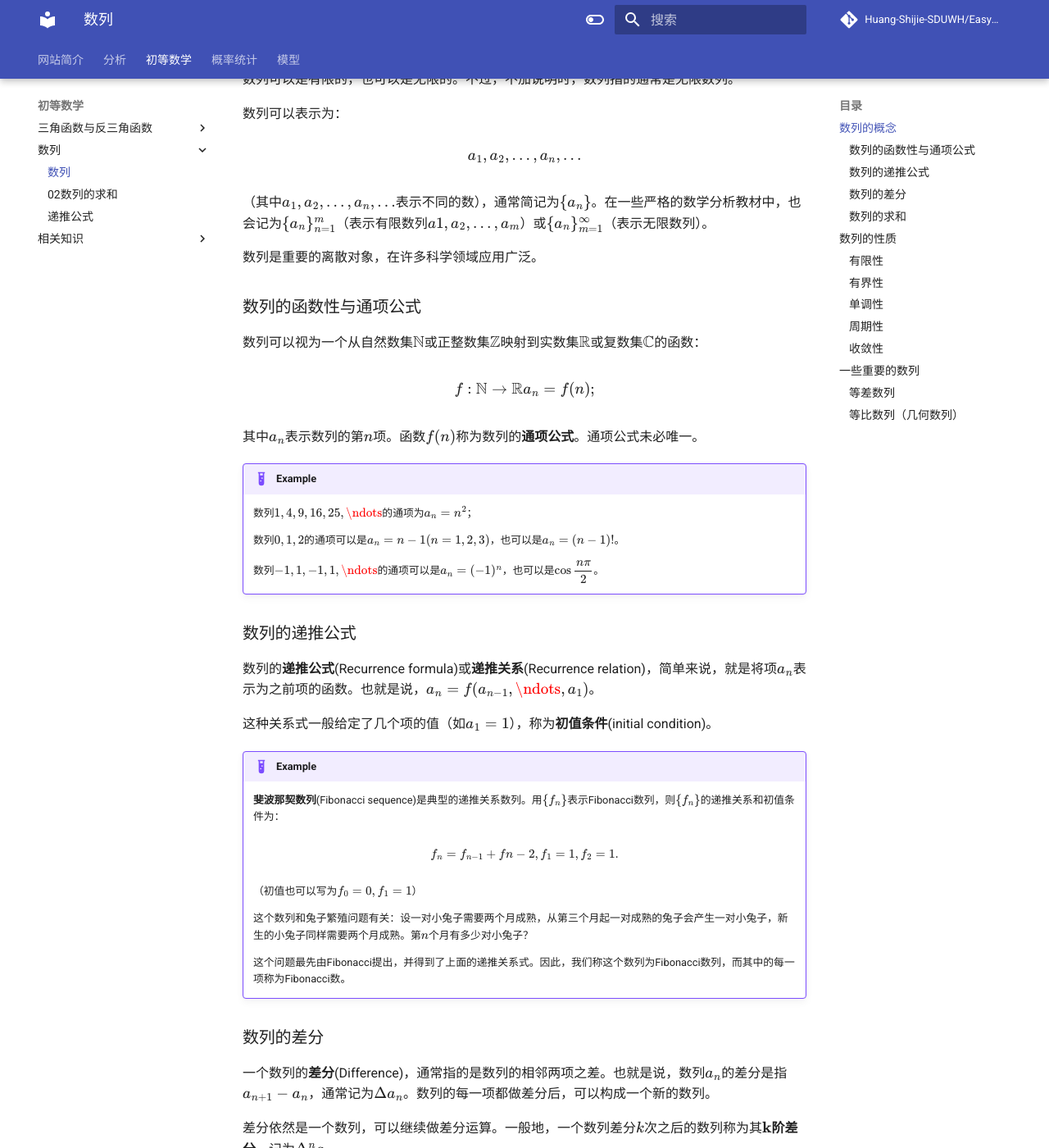
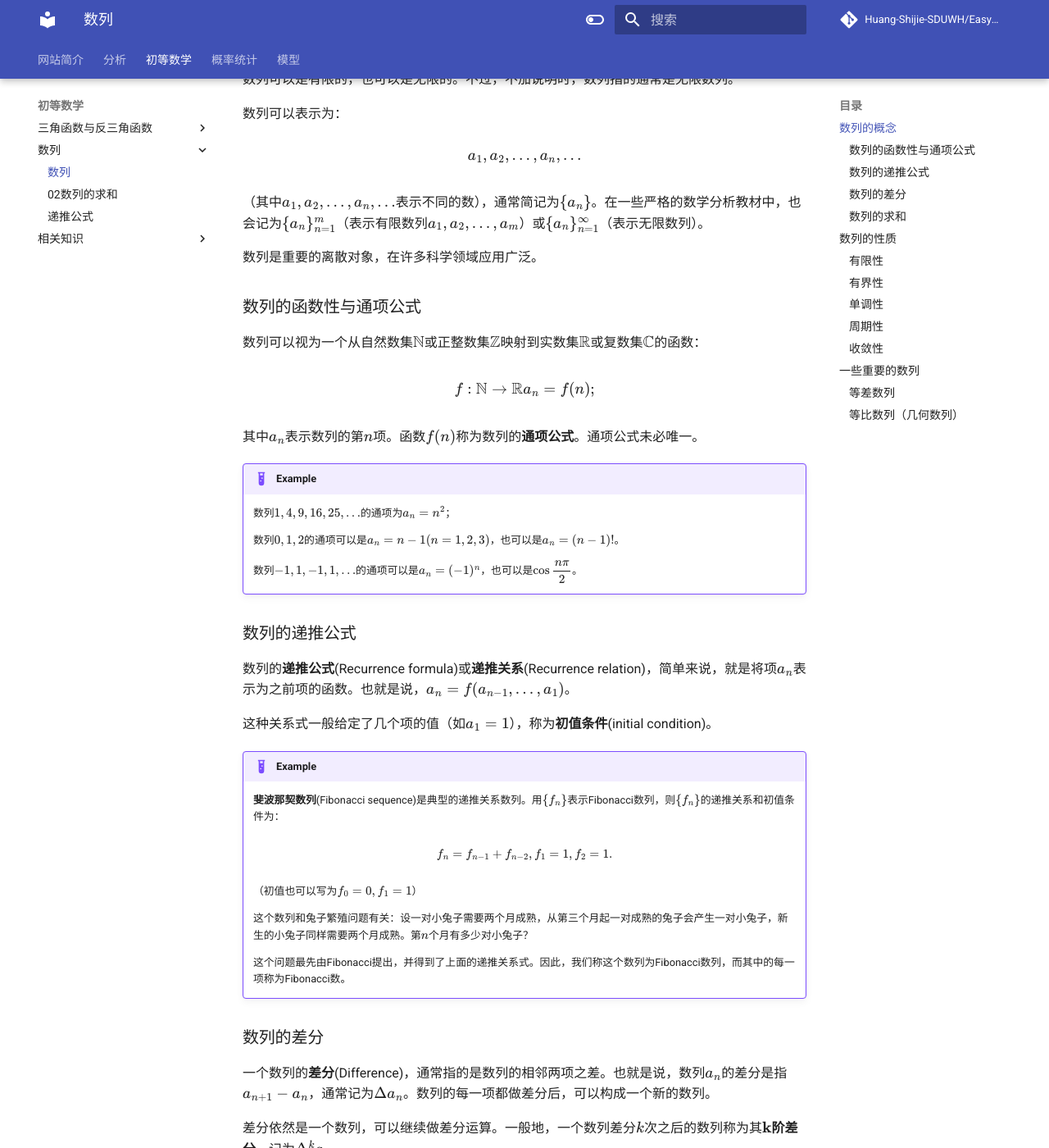
Before and after one commit to Easymath-wiki/Easymath-wiki, an MkDocs documentation site: the page built from docs/初等数学/数列/01数列简介.md, in a window 1280 px wide and 1400 px high, scrolled down 327 px. Shown: the whole window at 82% size. Built offline with MkDocs 1.6.1 and Material for MkDocs 9.7.7, drawn with Linux system fonts in a browser that asks for light colours; comment, search, counter and statistics services are not loaded; some of the changed text lies outside the part shown.

Commit message:
Update sequence.

```diff
--- a/docs/初等数学/数列/01数列简介.md
+++ b/docs/初等数学/数列/01数列简介.md
@@ -33,7 +33,7 @@
 a_1, a_2, \dots, a_n, \dots
 $$
 
-（其中$a_1, a_2, \dots, a_n, \dots$表示不同的数），通常简记为$\{a_n\}$。在一些严格的数学分析教材中，也会记为$\{a_n\}_{n=1}^{m}$（表示有限数列$a1,a_2,\dots,a_m$）或$\{a_n\}_{m=1}^{\infty}$（表示无限数列）。
+（其中$a_1, a_2, \dots, a_n, \dots$表示不同的数），通常简记为$\{a_n\}$。在一些严格的数学分析教材中，也会记为$\{a_n\}_{n=1}^{m}$（表示有限数列$a_1,a_2,\dots,a_m$）或$\{a_n\}_{n=1}^{\infty}$（表示无限数列）。
 
 数列是重要的离散对象，在许多科学领域应用广泛。
 
@@ -42,7 +42,7 @@
 数列可以视为一个从自然数集$\N$或正整数集$\Z$映射到实数集$\R$或复数集$\C$的函数：
 
 $$
-f: \N \to \R
+f: \N \to \R \\
 a_n = f(n);
 $$
 
@@ -50,15 +50,15 @@
 
 !!! Example
 
-    数列$1,4,9,16,25,\ndots$的通项为$a_n = n^2$；
+    数列$1,4,9,16,25,\dots$的通项为$a_n = n^2$；
 
     数列$0,1,2$的通项可以是$a_n=n-1(n=1,2,3)$，也可以是$a_n=(n-1)!$。
 
-    数列$-1,1,-1,1,\ndots$的通项可以是$a_n = (-1)^{n}$，也可以是$\cos\xfrac{n\pi}{2}$。
+    数列$-1,1,-1,1,\dots$的通项可以是$a_n = (-1)^{n}$，也可以是$\cos\xfrac{n\pi}{2}$。
 
 ### 数列的递推公式
 
-数列的**递推公式**(Recurrence formula)或**递推关系**(Recurrence relation)，简单来说，就是将项$a_n$表示为之前项的函数。也就是说，$a_n = f(a_{n-1},\ndots,a_1)$。
+数列的**递推公式**(Recurrence formula)或**递推关系**(Recurrence relation)，简单来说，就是将项$a_n$表示为之前项的函数。也就是说，$a_n = f(a_{n-1},\dots,a_1)$。
 
 这种关系式一般给定了几个项的值（如$a_1 = 1$），称为**初值条件**(initial condition)。
 
@@ -67,7 +67,7 @@
     **斐波那契数列**(Fibonacci sequence)是典型的递推关系数列。用$\{f_n\}$表示Fibonacci数列，则$\{f_n\}$的递推关系和初值条件为：
 
     $$
-    f_{n} = f_{n-1} + f{n-2},f_1=1,f_2=1.
+    f_{n} = f_{n-1} + f_{n-2},f_1=1,f_2=1.
     $$
 
     （初值也可以写为$f_0=0,f_1=1$）
@@ -80,14 +80,14 @@
 
 一个数列的**差分**(Difference)，通常指的是数列的相邻两项之差。也就是说，数列${a_n}$的差分是指$a_{n+1} - a_{n}$，通常记为$\Delta a_n$。数列的每一项都做差分后，可以构成一个新的数列。
 
-差分依然是一个数列，可以继续做差分运算。一般地，一个数列差分$k$次之后的数列称为其$\mathbf{k}$**阶差分**，记为$\Delta^n a_n$
+差分依然是一个数列，可以继续做差分运算。一般地，一个数列差分$k$次之后的数列称为其$\mathbf{k}$**阶差分**，记为$\Delta^k a_n$
 
 ### 数列的求和
 
-一个数列的**求和**(Sum)，通常指的是**前**$\mathbf{n}$**项和**。数列的前$n$项和也是一个新的数列，通常记作$s_n$或$S_n$。也就是说，数列${a_n}$的前$n$项和为：
+一个数列的**求和**(Summation)，通常指的是**前**$\mathbf{n}$**项和**。数列的前$n$项和也是一个新的数列，通常记作$s_n$或$S_n$。也就是说，数列${a_n}$的前$n$项和为：
 
 $$
-S_n = \sum_{k=1}^n a_k.
+S_n = a_1 + a_2 + \cdots + a_n = \sum_{k=1}^n a_k.
 $$
 
 数列的求和与差分互为逆运算。
```
